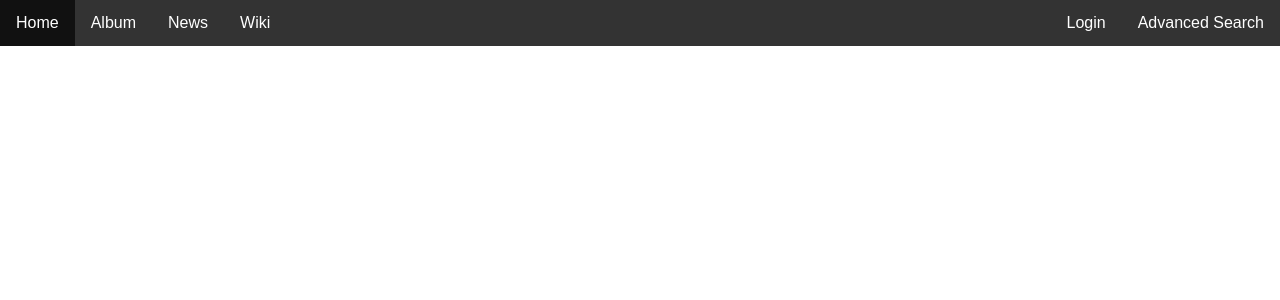
After one commit to mkbwong/dorapo-django, a Django app: template templates/album/base.html in a window 1280 px wide. The commit adds this page. Shown: the top 300 px of the page. Run offline with Django 3.2, Linux system fonts and the light colour scheme; the template is opened without the code that fills it, so the values that code supplies are empty.

Commit message:
Setup base HTML/CSS template and updated existing templates to inherit from base.

```diff
--- /dev/null
+++ b/static/header.css
@@ -0,0 +1,35 @@
+.header {
+    list-style-type: none;
+    margin: 0;
+    padding: 0;
+    overflow: hidden;
+    background-color: #333;
+}
+
+.header li {
+    float: left;
+}
+
+.header li a {
+    display: block;
+    color: white;
+    text-align: center;
+    padding: 14px 16px;
+    text-decoration: none;
+}
+
+/* Change the link color to #111 (black) on hover */
+.header li a:hover {
+    background-color: #111;
+}
+
+.content {
+    padding: 10px;
+}
+
+.test {
+    display: inline-block;
+    padding: 10px;
+    border: 10px solid navy;
+    margin: 0px;
+}
--- /dev/null
+++ b/templates/album/base.html
@@ -0,0 +1,27 @@
+<!DOCTYPE html>
+{% load static %}
+<html>
+<head>
+<title>{% block title %}Pokerherder{% endblock %}</title>
+<link rel="stylesheet" type="text/css" href={% static "normalize.css" %}>
+<link rel="stylesheet" type="text/css" href={% static "header.css" %}>
+<meta charset="utf-8">
+</head>
+<body>
+{% block header %}
+<ul class="header">
+  <li><a href="/album/">Home</a></li>
+  <li><a href="/album/">Album</a></li>
+  <li><a href="#news">News</a></li>
+  <li><a href="http://mg1.duckdns.org/wiki/">Wiki</a></li>
+  <ul style="float:right;list-style-type:none;">
+    <li><a href="#login">Login</a></li>
+    <li><a href="#advanced search">Advanced Search</a></li>
+  </ul>
+</ul>
+{% endblock %}
+  <div class="content">
+  {% block content %}{% endblock %}
+  </div>
+</body>
+</html>
```
Also changed, not shown: templates/album/card.html (+5 -8 lines), templates/album/index.html (+4 -8 lines), static/normalize.css (added).
